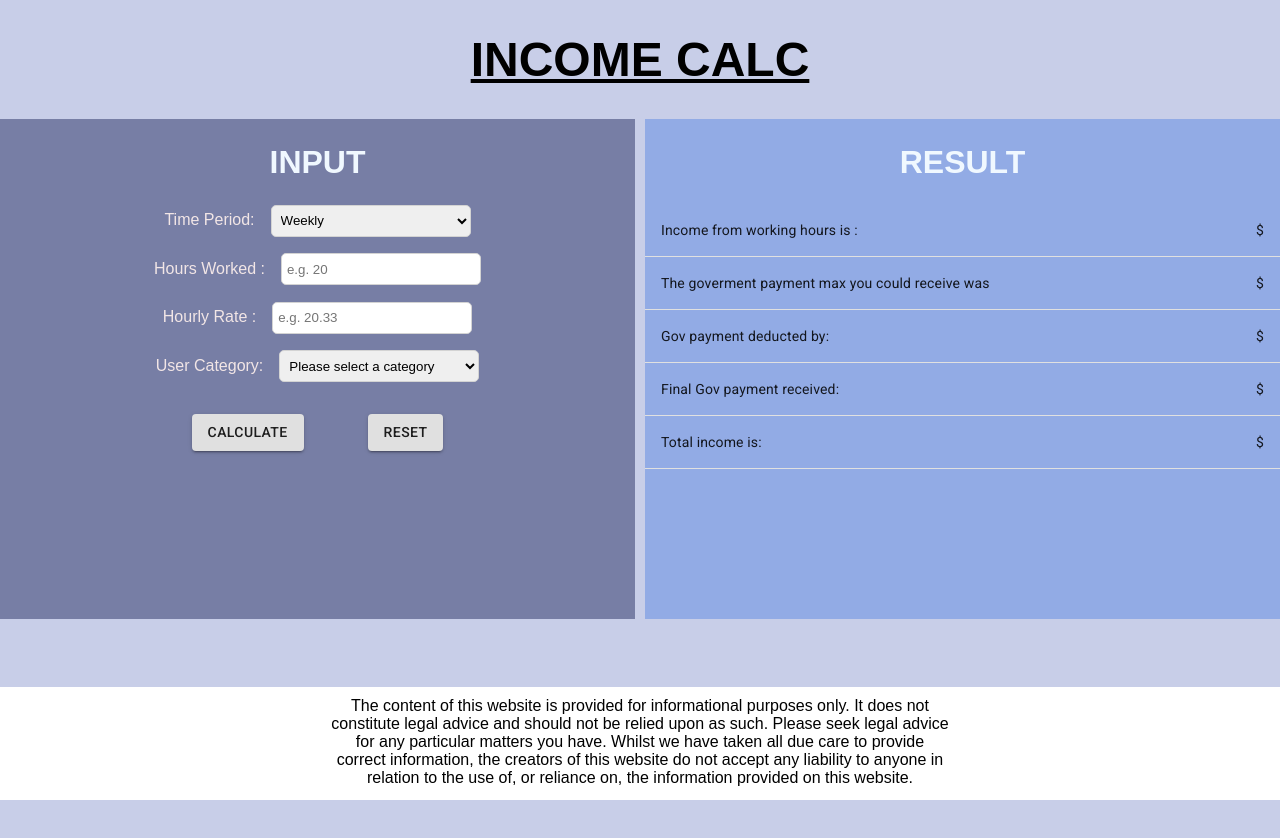
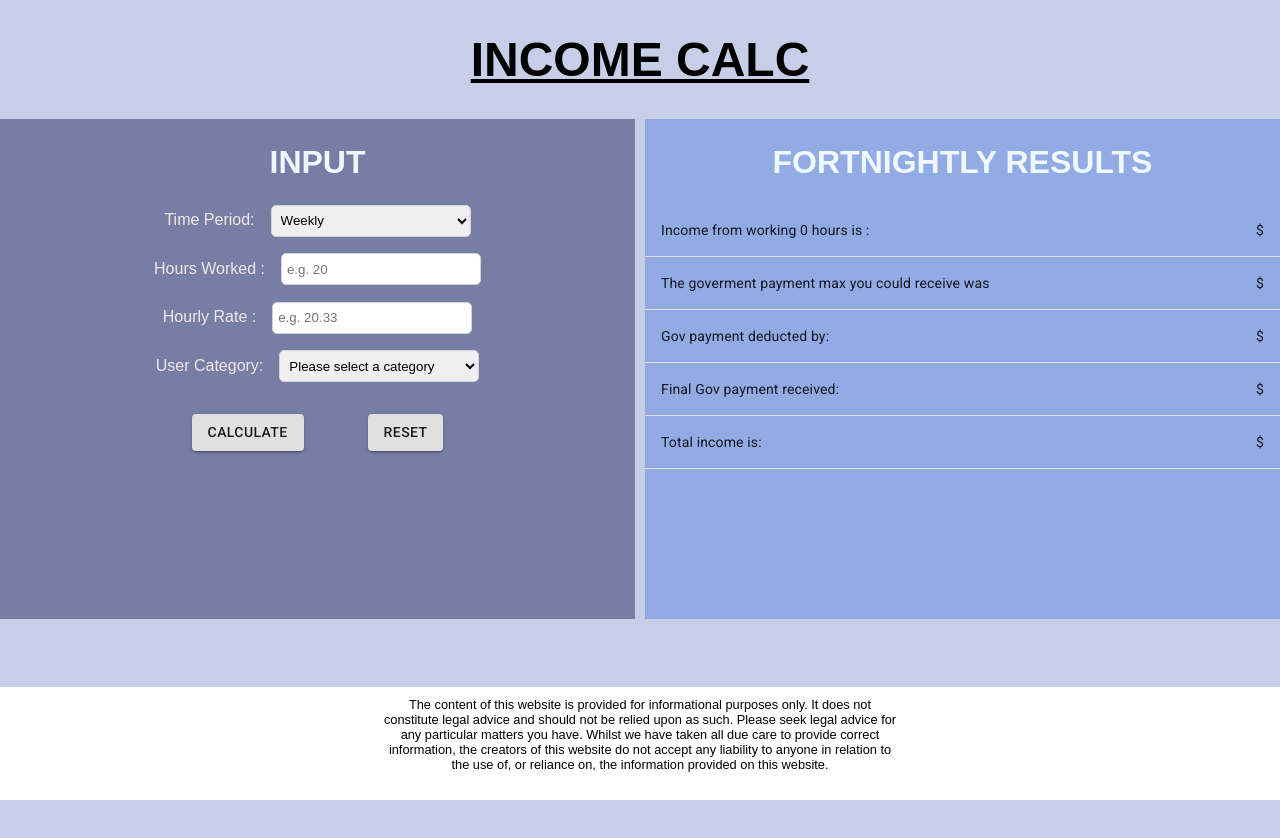
Before and after one commit to SebAnt86/incomecalc, a React (Create React App) app: page / in a window 1280 px wide. Shown: the top 838 px of the page. Before the commit the page ends 800 px from the top, so only its background shows below. Built offline with nearby package versions, Linux system fonts and the light colour scheme; the HTML template or start-up script is replaced by a standard one.

Commit message:
changed logic to only calculate hours depending on time period, result changes for monthly only

```diff
--- a/src/components/Result.js
+++ b/src/components/Result.js
@@ -4,18 +4,17 @@ import { Table, TableRow ,TableCell,TableBody } from '@material-ui/core';
 
 
 function Result(props) {
+
   const { result } = props;
-  // if (!result) {
-  //   return <div> EMPTY </div>;
-  // }
+  const monthlyHours=(result.workHours ? result.workHours.toFixed(2) : '0' );
 
   return (
      <div className="result">
-      <h2 className="_titles"> RESULT </h2>
+      <h2 className="_titles"> FORTNIGHTLY RESULTS </h2>
       <Table className="_table"  aria-label="simple table">
           <TableBody>
           <TableRow>
-             <TableCell>Income from working {result.workHours} hours is :</TableCell>
+             <TableCell>Income from working {monthlyHours} hours is :</TableCell>
               <TableCell align="right">
                ${result.workIncomeTotal}
               </TableCell>
--- a/src/components/incomeCalc.js
+++ b/src/components/incomeCalc.js
@@ -6,15 +6,15 @@ export const incomeCalc = (userRate, userHours =1, userCategories, partnerIncome
 //all the calculation are made weekly. At the end of the function the values are multiplied in case of different timePeriod
   let bracketOne = userCategories.bracketOne;
   let bracketTwo = userCategories.bracketTwo;
-  let incomeLimit = (userCategories.incomeLimit / 2);
-  let combinedLimit = (userCategories.combinedLimit / 2);
-  let partnerLimit = (userCategories.partnerLimit / 2);
-  let maxPayment = (userCategories.maxPayment) / 2;
+  let incomeLimit = (userCategories.incomeLimit );
+  let combinedLimit = (userCategories.combinedLimit);
+  let partnerLimit = (userCategories.partnerLimit);
+  let maxPayment = (userCategories.maxPayment);
 
-  if(timePeriod === "fortnightly"){
-    userHours /= 2;
+  if(timePeriod === "weekly"){
+    userHours *= 2;
   } else if (timePeriod === "monthly"){
-    userHours /= 4.33;
+    userHours /= 2.16;
   }
 
   // variables to be returned:
@@ -52,23 +52,24 @@ export const incomeCalc = (userRate, userHours =1, userCategories, partnerIncome
   let finalGovPay= maxPayment - deductions;
 
   //check the timePeriod and multiply the results in that case
-  if(timePeriod === "fortnightly"){
-    totalIncome *= 2;
-    workIncomeTotal *= 2;
-    deductions *= 2;
-    maxPayment *= 2;
-    averageWage *= 2;
-    finalGovPay *= 2;
-    userHours *= 2;
-  } else if (timePeriod === "monthly"){
-    totalIncome *= 4.33;
-    workIncomeTotal *= 4.33;
-    deductions *= 4.33;
-    maxPayment *= 4.33;
-    averageWage *= 4.33;
-    finalGovPay *= 4.33;
-    userHours *= 4.33;
-  }
+  // if(timePeriod === "weekly"){
+  //   totalIncome *= 2;
+  //   workIncomeTotal *= 2;
+  //   deductions *= 2;
+  //   maxPayment *= 2;
+  //   averageWage *= 2;
+  //   finalGovPay *= 2;
+  //   userHours *= 2;
+  // }
+  // if (timePeriod === "monthly"){
+  //   totalIncome *= 4.33;
+  //   workIncomeTotal *= 4.33;
+  //   deductions *= 4.33;
+  //   maxPayment *= 4.33;
+  //   averageWage *= 4.33;
+  //   finalGovPay *= 4.33;
+  //   userHours *= 4.33;
+  // }
 
   let calculatedDisplay = {
     totalIncome : totalIncome.toFixed(2),
--- a/src/index.css
+++ b/src/index.css
@@ -6,12 +6,12 @@ body {
     background-color: rgba(142, 154, 208, 0.481);
     font-family: sans-serif;
     margin: 0;
+    margin-bottom:50px;
 }
 
 .page_design {
     height: 100vh;
     display: grid;
-    justify-content: center;
     grid-template-columns:repeat(2, minmax(40%,670px));
     grid-template-rows: 0.2fr 1fr 0.2fr;
     grid-template-areas: "header header"
@@ -21,6 +21,11 @@ body {
     }
 
 .heading {
+    position: sticky;
+    left: 0;
+    top: 0;
+    width: 100%;
+    height: 100%;
    grid-area: header;
    text-align: center;
    font-size: 3em;
@@ -69,14 +74,20 @@ body {
 
 
 .footer {
+    grid-area: footer;
+    position: static;
+  bottom: 0;
+  width: 100%;
     background-color: rgb(255, 255, 255);
-    grid-area: footer;
+
     text-align: center;
-    font-size: 1rem;
+
+    font-size: 0.8rem;
+
    }
 
 .footer > p {
-    padding:10px;
+    padding: 10px;
     margin: auto; /* this is centering the footer !! ??? */
     width: clamp(45ch, 50%, 75ch);
 }
```
